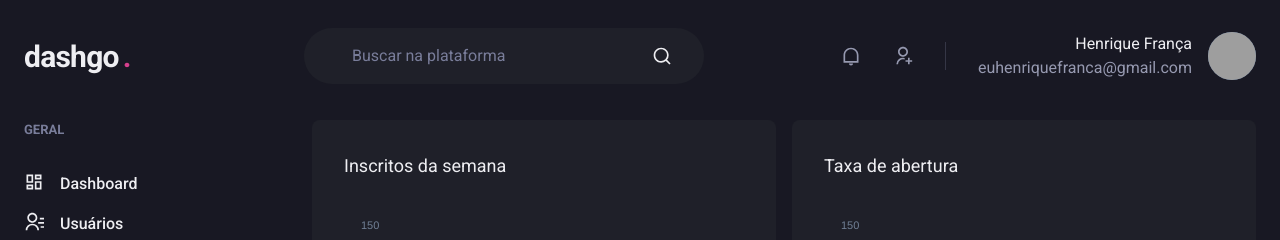
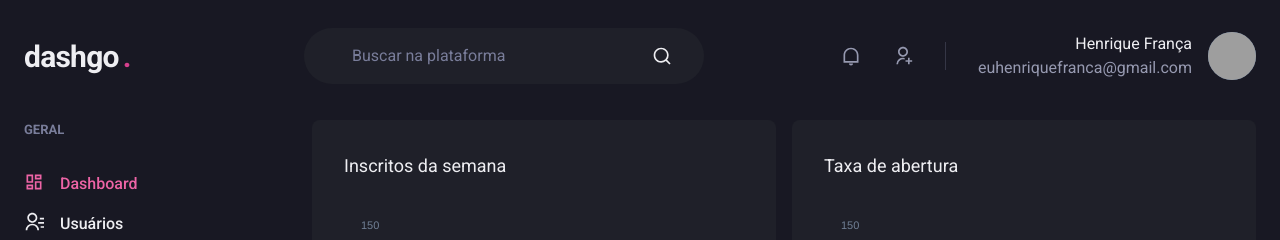
Before and after one commit to euhenriquefranca/dashgo, a Next.js app: page /dashboard in a window 1280 px wide. Shown: the top 240 px of the page. Built offline with nearby package versions, Linux system fonts and the light colour scheme; grey boxes are pictures that could not be loaded.

Commit message:
Signaling active link

```diff
--- /dev/null
+++ b/src/components/ActiveLink.tsx
@@ -0,0 +1,37 @@
+import Link, { LinkProps } from 'next/link';
+import { useRouter } from 'next/router';
+import { cloneElement, ReactElement } from 'react';
+
+interface ActiveLinkProps extends LinkProps {
+  children: ReactElement;
+  shouldMatchExactHref?: boolean;
+}
+
+export function ActiveLink({
+  children,
+  shouldMatchExactHref = false,
+  ...rest
+}: ActiveLinkProps) {
+  const { asPath } = useRouter();
+
+  let isActive = false;
+
+  if (shouldMatchExactHref && (asPath === rest.href || asPath === rest.as)) {
+    isActive = true;
+  }
+
+  if (
+    !shouldMatchExactHref &&
+    (asPath.startsWith(String(rest.href)) || asPath.startsWith(String(rest.as)))
+  ) {
+    isActive = true;
+  }
+
+  return (
+    <Link {...rest}>
+      {cloneElement(children, {
+        color: isActive ? 'pink.400' : 'gray.50',
+      })}
+    </Link>
+  );
+}
--- a/src/components/Sidebar/NavLink.tsx
+++ b/src/components/Sidebar/NavLink.tsx
@@ -1,6 +1,6 @@
 import { Icon, Link as ChakraLink, Text, LinkProps as ChakraLinkProps } from '@chakra-ui/react';
 import { ElementType } from 'react';
-import Link from 'next/link'
+import { ActiveLink } from '../ActiveLink';
 
 interface NavLinkProps extends ChakraLinkProps {
   icon: ElementType;
@@ -10,13 +10,13 @@
 
 export function NavLink({ icon, children, href, ...rest }: NavLinkProps) {
   return (
-    <Link href={href} passHref>
+    <ActiveLink href={href} passHref>
       <ChakraLink display="flex" align="center" {...rest}>
         <Icon as={icon} fontSize="20" />
         <Text ml="4" fontWeight="medium">
           {children}
         </Text>
       </ChakraLink>
-    </Link>
+    </ActiveLink>
   );
 }
```
